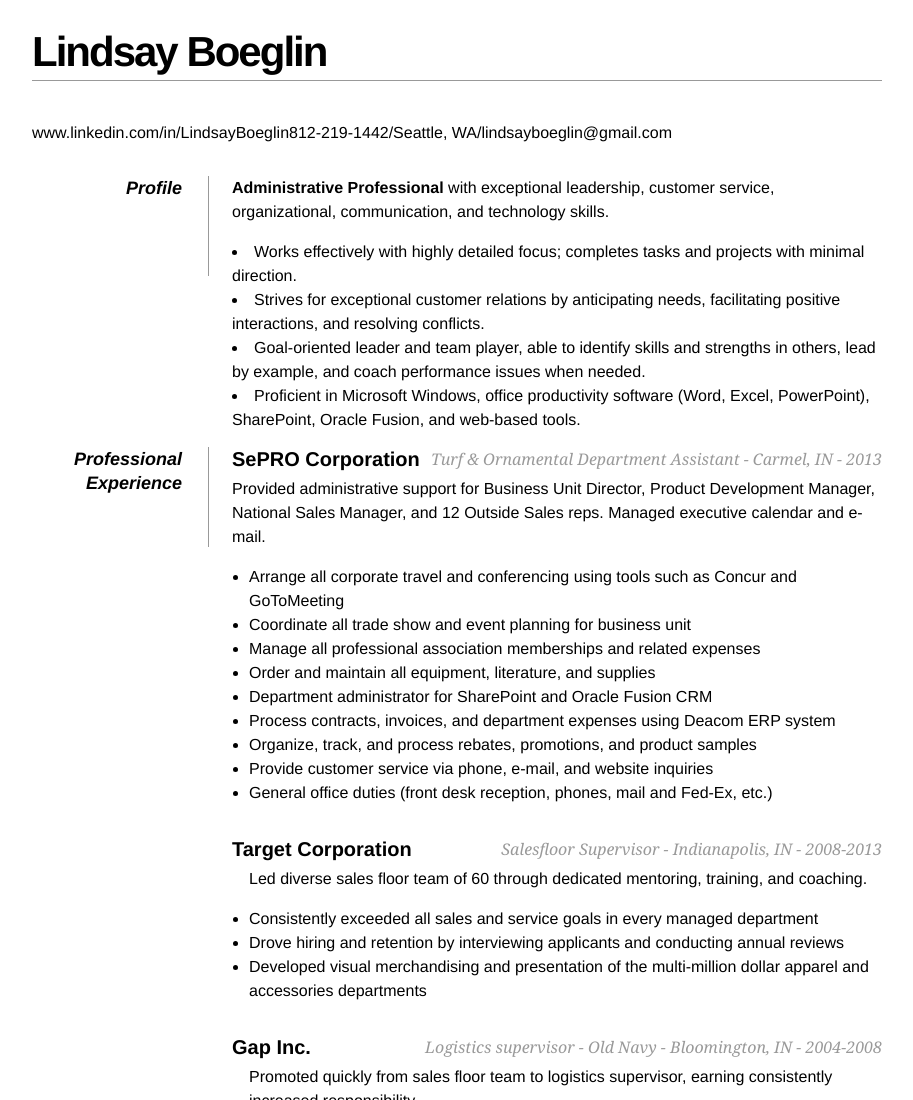
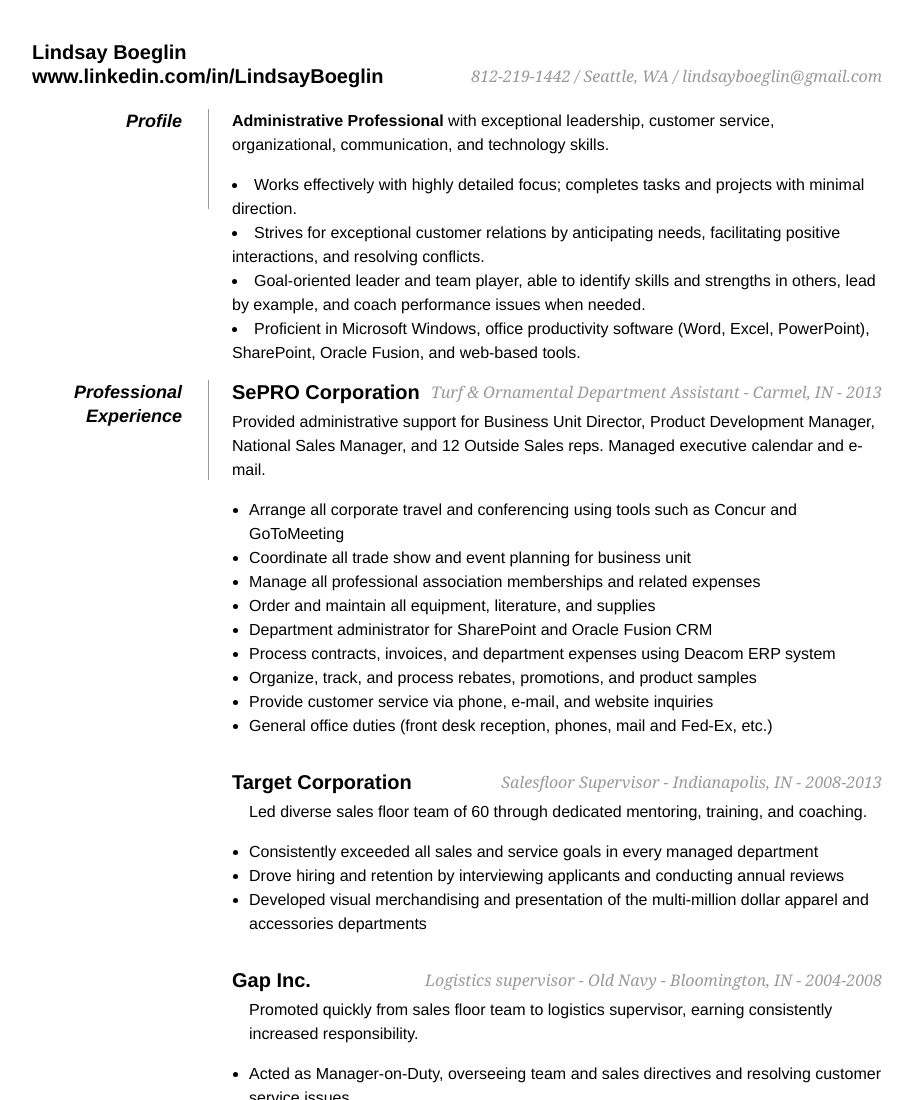
Before and after one commit to historygirl82/historygirl82.github.io, a plain HTML site: page index.html in a window 1280 px wide. Shown: the top 1100 px of the page, without its empty margins (183-1096 px from the left). Drawn offline with Linux system fonts and the light colour scheme.

Commit message:
Update index.html

```diff
--- a/index.html
+++ b/index.html
@@ -35,8 +35,8 @@
 
         <div id="contact-info" class="vcard">
 
-            <h1 class="fn">Lindsay Boeglin</h1><br>
-            <p>www.linkedin.com/in/LindsayBoeglin<span>812-219-1442/Seattle, WA/lindsayboeglin@gmail.com</span></p>
+            <h2>Lindsay Boeglin<br>
+            www.linkedin.com/in/LindsayBoeglin <span>812-219-1442 / Seattle, WA / lindsayboeglin@gmail.com</span></h2>
 
         </div>
 
```
